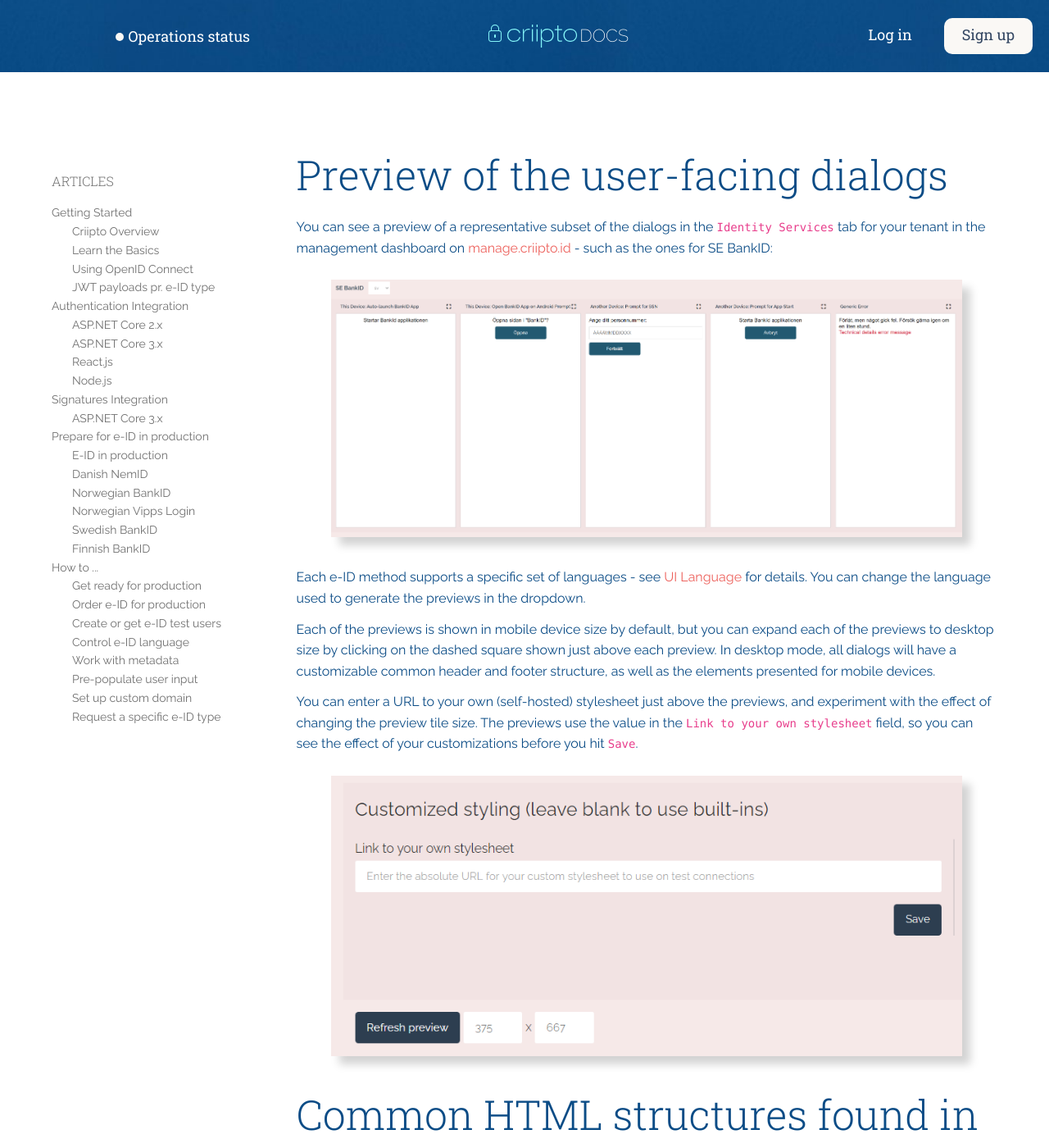
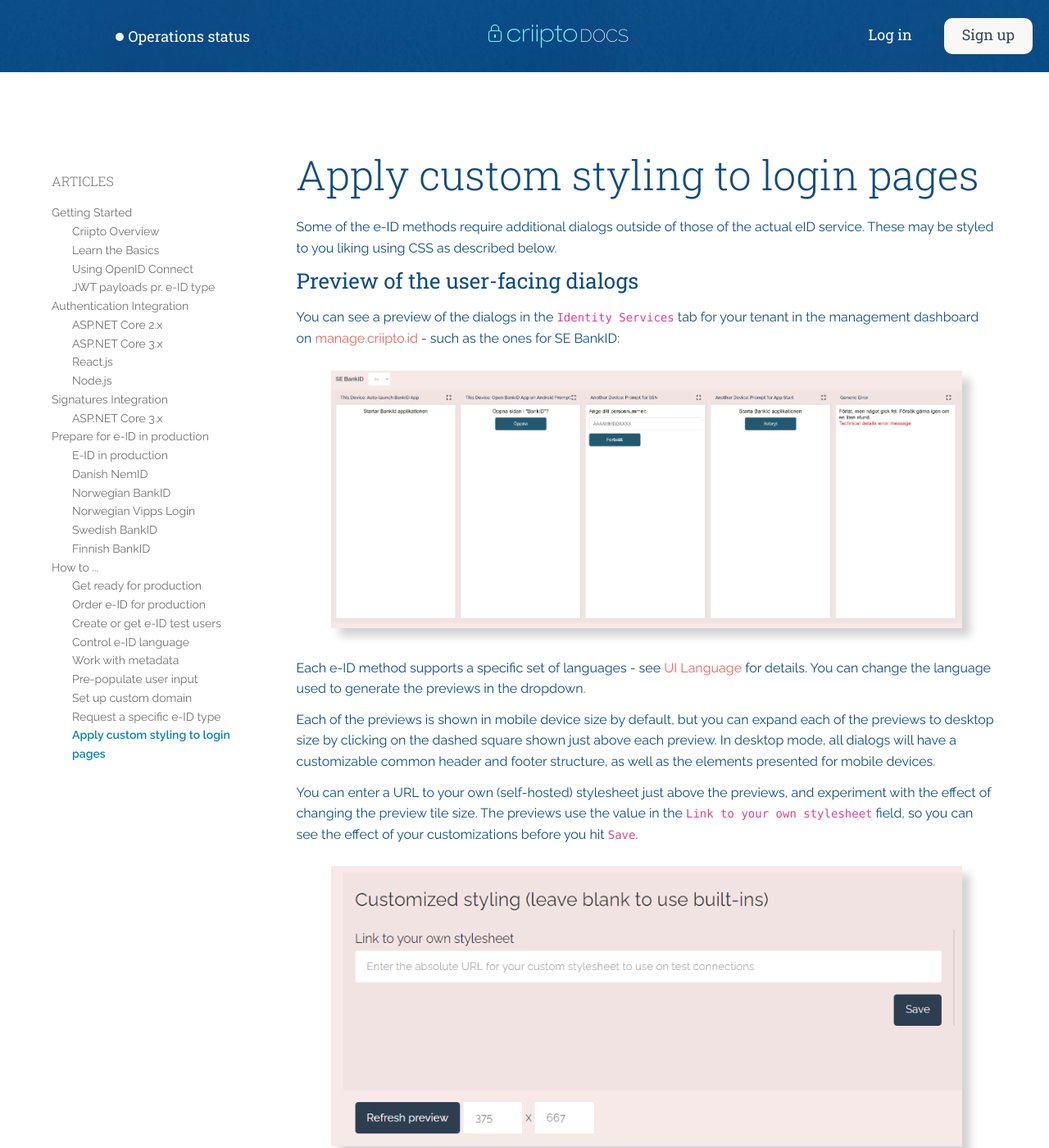
Before and after one commit to criipto/docs-old, a Jekyll site: the page built from how-to/apply-custom-styling.md, in a window 1280 px wide and 1400 px high. Shown: the whole window at 82% size. Built offline with Jekyll 4.4.1, drawn with Linux system fonts in a browser that asks for light colours; some web fonts are replaced.

Commit message:
Custom styling article added to sidebar

````diff
--- a/_includes/sidebar.html
+++ b/_includes/sidebar.html
@@ -101,6 +101,9 @@
 			<li class="{% if '/how-to/acr-values/' == page.url %}active{% endif %}">
 				<a href="{% link how-to/acr-values.md %}">Request a specific e-ID type</a>
 			</li>
+			<li class="{% if '/how-to/apply-custom-styling/' == page.url %}active{% endif %}">
+				<a href="{% link how-to/apply-custom-styling.md %}">Apply custom styling to login pages</a>
+			</li>
 		</ul>
 	</li>
 	</ul>
--- a/how-to/apply-custom-styling.md
+++ b/how-to/apply-custom-styling.md
@@ -4,8 +4,13 @@
 description: How to customize the UI in user-facing dialogs
 ---
 
-# Preview of the user-facing dialogs
-You can see a preview of a representative subset of the dialogs in the `Identity Services` tab for your tenant in the management dashboard on [manage.criipto.id](https://manage.criipto.id) - such as the ones for SE BankID:
+# Apply custom styling to login pages
+
+Some of the e-ID methods require additional dialogs outside of those of the actual eID service. These may be styled to you liking
+using CSS as described below.
+
+## Preview of the user-facing dialogs
+You can see a preview of the dialogs in the `Identity Services` tab for your tenant in the management dashboard on [manage.criipto.id](https://manage.criipto.id) - such as the ones for SE BankID:
 
 ![Previews](/images/preview-sebankid.png)
 
@@ -17,7 +22,7 @@
 
 ![Custom Styling](/images/custom-styling.png)
 
-# Common HTML structures found in user-facing dialogs
+## Common HTML structures found in user-facing dialogs
 
 ## Localizable texts
 These appear in both common and dialog-specific HTML elements. The structure is the same everywhere:
@@ -143,8 +148,8 @@
 
 TODO: A drawing of our frame-model ?
 
-# CSS classes
-## Generally available
+## CSS classes
+### Generally available
 Each `<body>` element has up to 5 CSS classes attached to it:
 1. Indicator of the e-ID method in use - such as `sebankid`.
 2. Indicator that this is a page from Criipto Verify - `broker`. This makes it possible to target our pages specifically, even if you use the same CSS file for different websites.
@@ -165,11 +170,11 @@
 
 You can use these dynamically added CSS classes to customize the UI on a per-application basis, which may be quite practical for, say, Single Sign-On scenarios where you re-use a Criipto Verify DNS domain across web applications with very different branding requirements.
 
-## Dialog specific
+### Dialog specific
 Each of the dialogs have their own HTML/CSS structure, and you can inspect the details with your browsers developer tools.
 You get the best overview if you expand the preview first.
 
-# Example: Replacing headline texts in the signature flow for SE BankID
+## Example: Replacing headline texts in the signature flow for SE BankID
 If you expand the `Another Device: Prompt for SSN` preview, you'll se a `{Log in with BankId | Logga in med BankId}` headline text (actual text will depend on the currently selected language for the SE BankID previews).
 
 Should you also want to change the wording for signature flow, you could add the following selectors to your custom stylesheet:
@@ -185,5 +190,5 @@
 }
 ```
 
-# Original (now obsolete) HTML/CSS version
+## Original (now obsolete) HTML/CSS version
 For tenants that were created before the beginning of October 2020, it is possible to toggle between the original and the current HTML/CSS structure. We recommend moving to the current version as soon as possible, as the original structure is now obsolete, and will only be updated with bugfixes.
````
